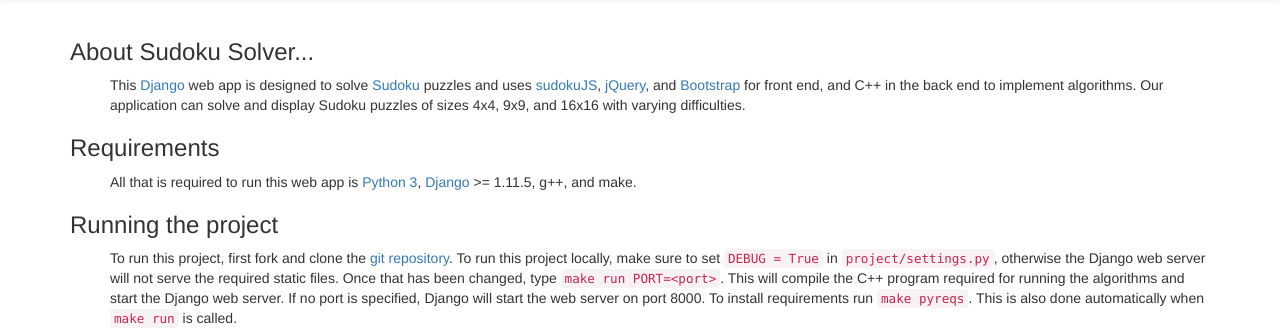
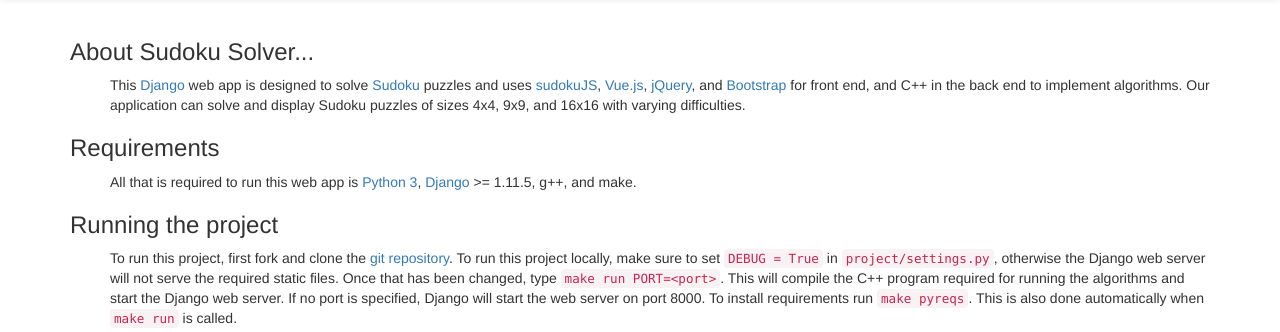
Before and after one commit to adamjenkins1/sudoku, a Django app: page /about/ in a window 1280 px wide. Shown: the part 51-383 px from the top of the page. Run offline with Django 3.2, Linux system fonts and the light colour scheme; some libraries are stand-ins or nearby versions.

Commit message:
Updates readme and about page

```diff
--- a/sudoku/templates/about.html
+++ b/sudoku/templates/about.html
@@ -10,6 +10,7 @@
     <p>This <a href="https://www.djangoproject.com/" target="new">Django</a> web app is designed
     to solve <a href="https://en.wikipedia.org/wiki/Sudoku" target="new">Sudoku</a> puzzles
     and uses <a href="https://github.com/pocketjoso/sudokuJS" target="new">sudokuJS</a>,
+    <a href="https://vuejs.org/" target="new">Vue.js</a>,
     <a href="https://jquery.com/" target="new">jQuery</a>, and
     <a href="https://getbootstrap.com/" target="new">Bootstrap</a>
     for front end, and C++ in the back end to implement algorithms. Our application can solve
```
Also changed, not shown: README.md.
